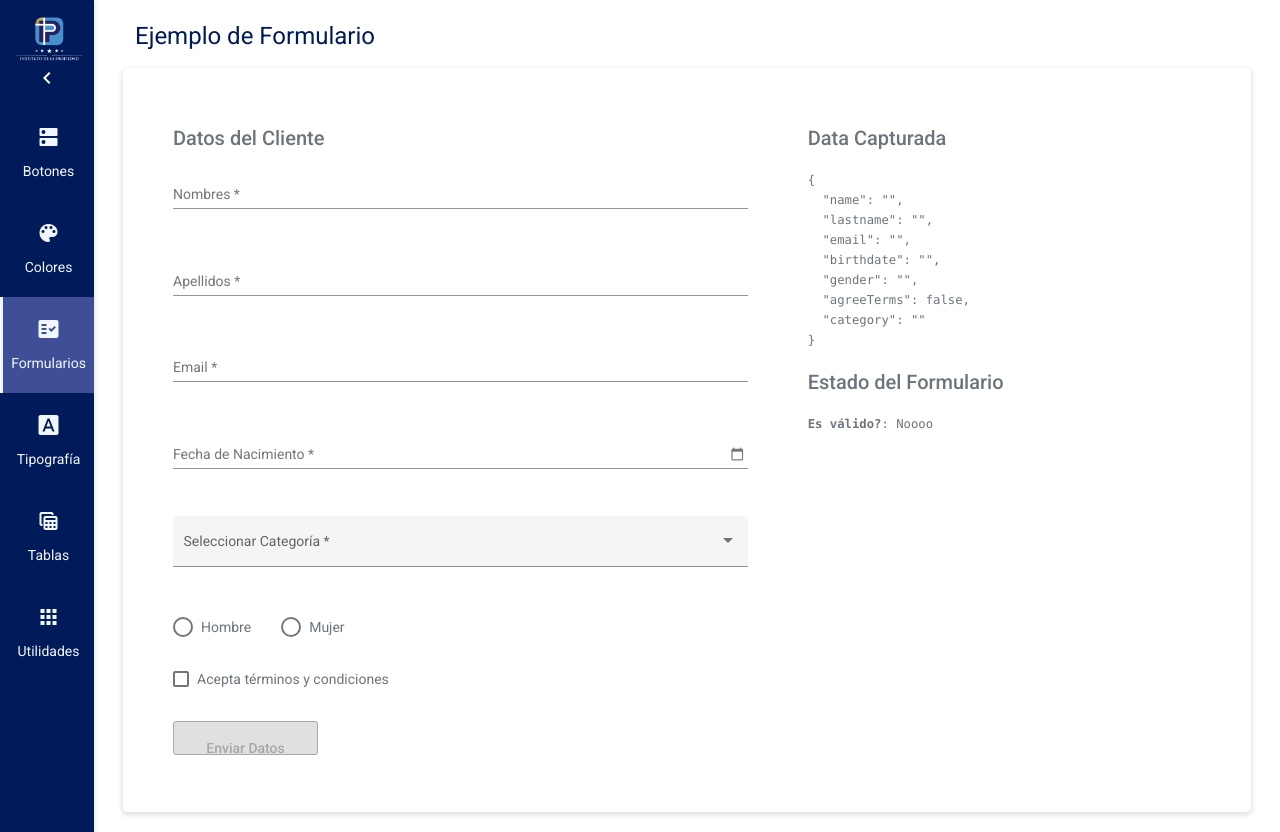
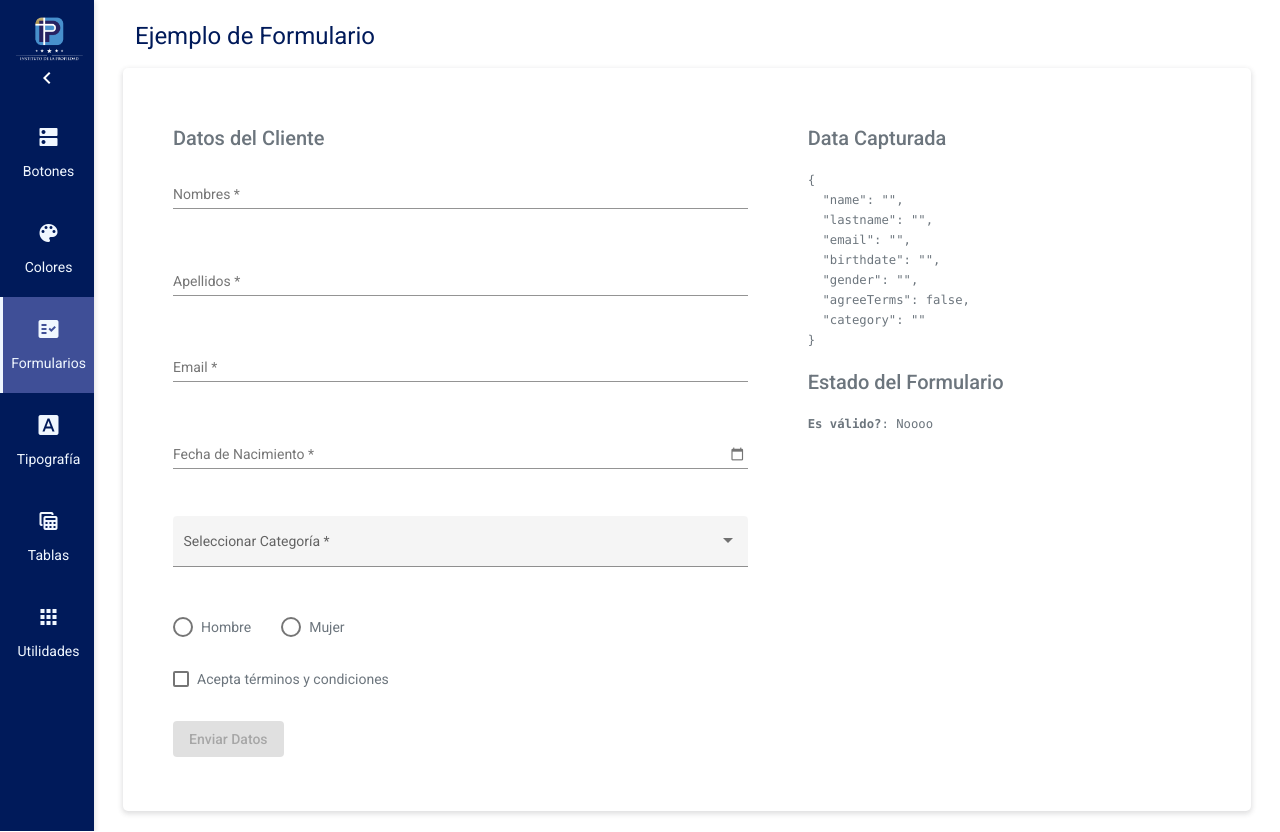
Before and after one commit to vapinedo/Angular-InstitutoPropiedad, an Angular app: page /customer-new in a window 1280 px wide. Built offline with nearby package versions, Linux system fonts and the light colour scheme; a web font is replaced by a local one; what @angular/fire would draw is missing.

Commit message:
Refactor buttons

```diff
--- a/src/app/features/components/buttons/buttons.component.html
+++ b/src/app/features/components/buttons/buttons.component.html
@@ -5,6 +5,6 @@
         <button class="asw-btn-primary">Botón Principal</button>
         <button class="asw-btn-secondary">Botón Secundario</button>
         <button class="asw-btn-danger">Botón Danger</button>
-        <button disabled>Botón Bloqueado</button>
+        <button class="asw-btn" disabled>Botón Bloqueado</button>
     </div>
 </div>
--- a/src/assets/scss/_buttons.scss
+++ b/src/assets/scss/_buttons.scss
@@ -41,7 +41,7 @@
     }
 }
 
-button[disabled]    {
+.asw-btn[disabled]    {
     @include asw-btn(#a8a8a8, $blanco, #a8a8a8);
 }
 
```
